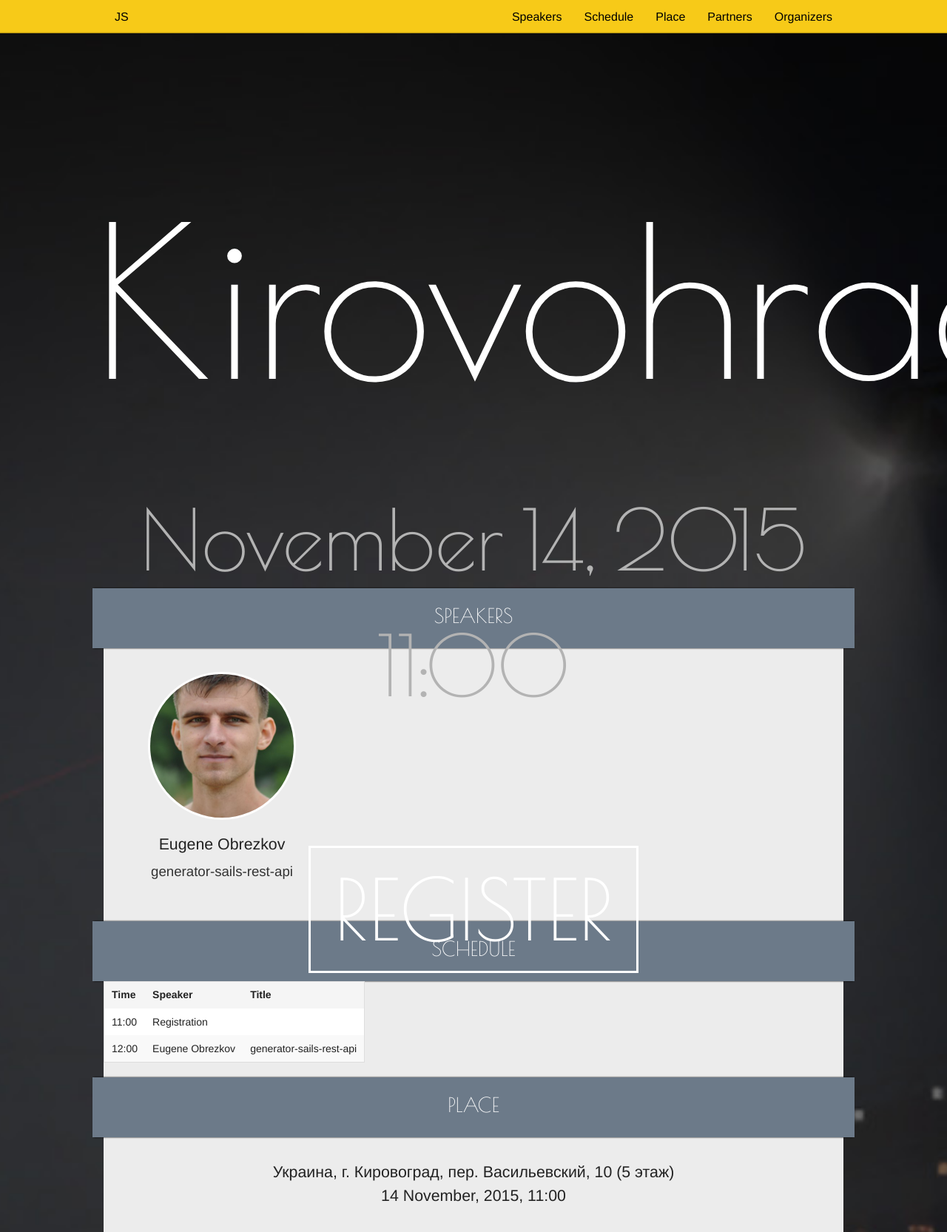
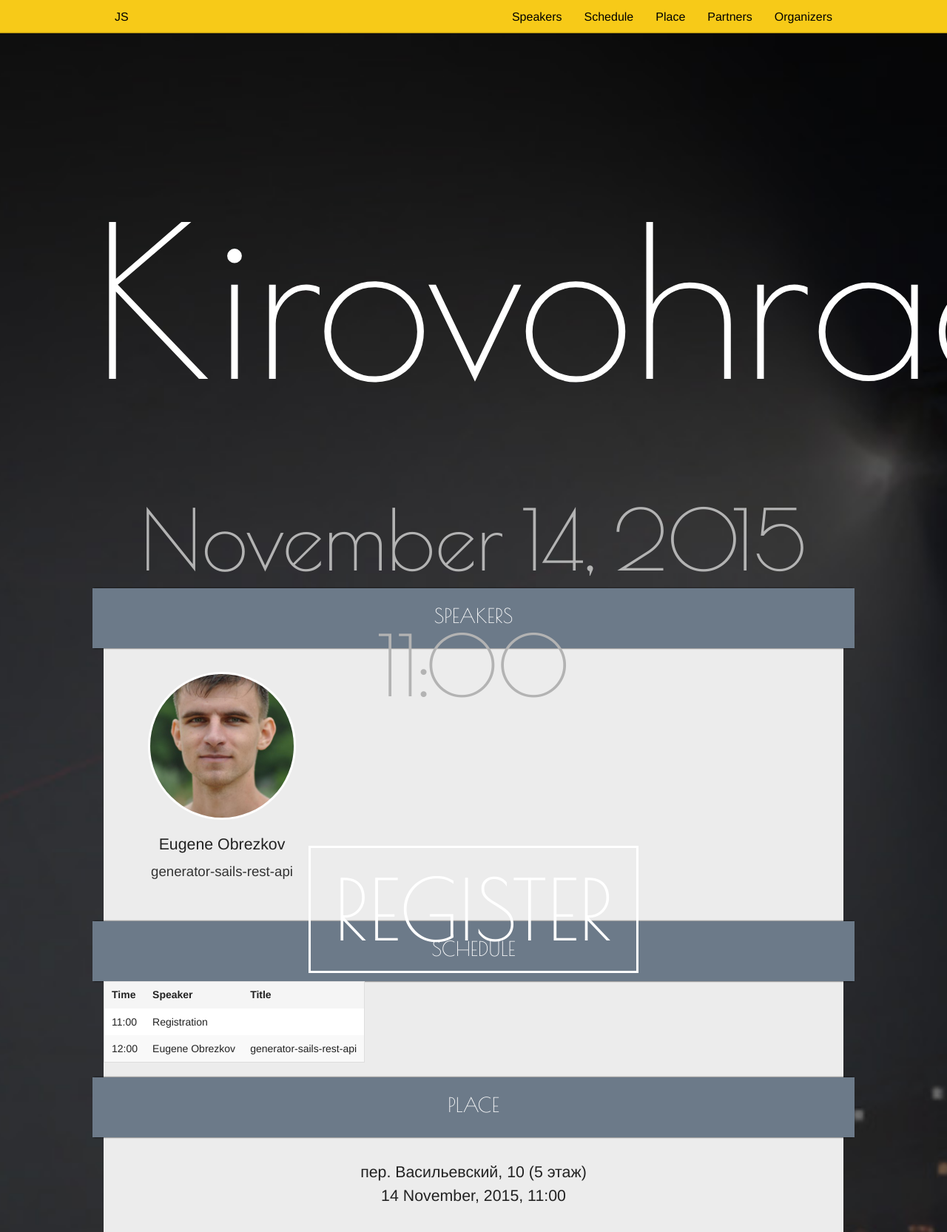
Before and after one commit to ghaiklor/kirovohradjs.com, a Jekyll site: the page built from index.html, in a window 1280 px wide. Shown: the top 1665 px of the page at 74% size. Built offline with Jekyll 4.4.1, drawn with Linux system fonts in a browser that asks for light colours; grey boxes are pictures that could not be loaded.

Commit message:
Simplify address for place

```diff
--- a/_data/2015_11.yml
+++ b/_data/2015_11.yml
@@ -28,7 +28,7 @@ partners:
     logo: blank.jpg
     link: http://test.com/
 place:
-  address: "Украина, г. Кировоград, пер. Васильевский, 10 (5 этаж)"
+  address: "пер. Васильевский, 10 (5 этаж)"
   date: "14 November, 2015, 11:00"
   embed: "https://www.google.com/maps/embed?pb=!1m18!1m12!1m3!1d2643.4727396590315!2d32.260026!3d48.5050017!2m3!1f0!2f0!3f0!3m2!1i1024!2i768!4f13.1!3m3!1m2!1s0x40d042a48f0f1c7d%3A0xc9a5a31f2c3d98c1!2z0JTQoNCmICJTbWFydCBIb3VzZSI!5e0!3m2!1sru!2sua!4v1441121480868"
 schedule:
```
